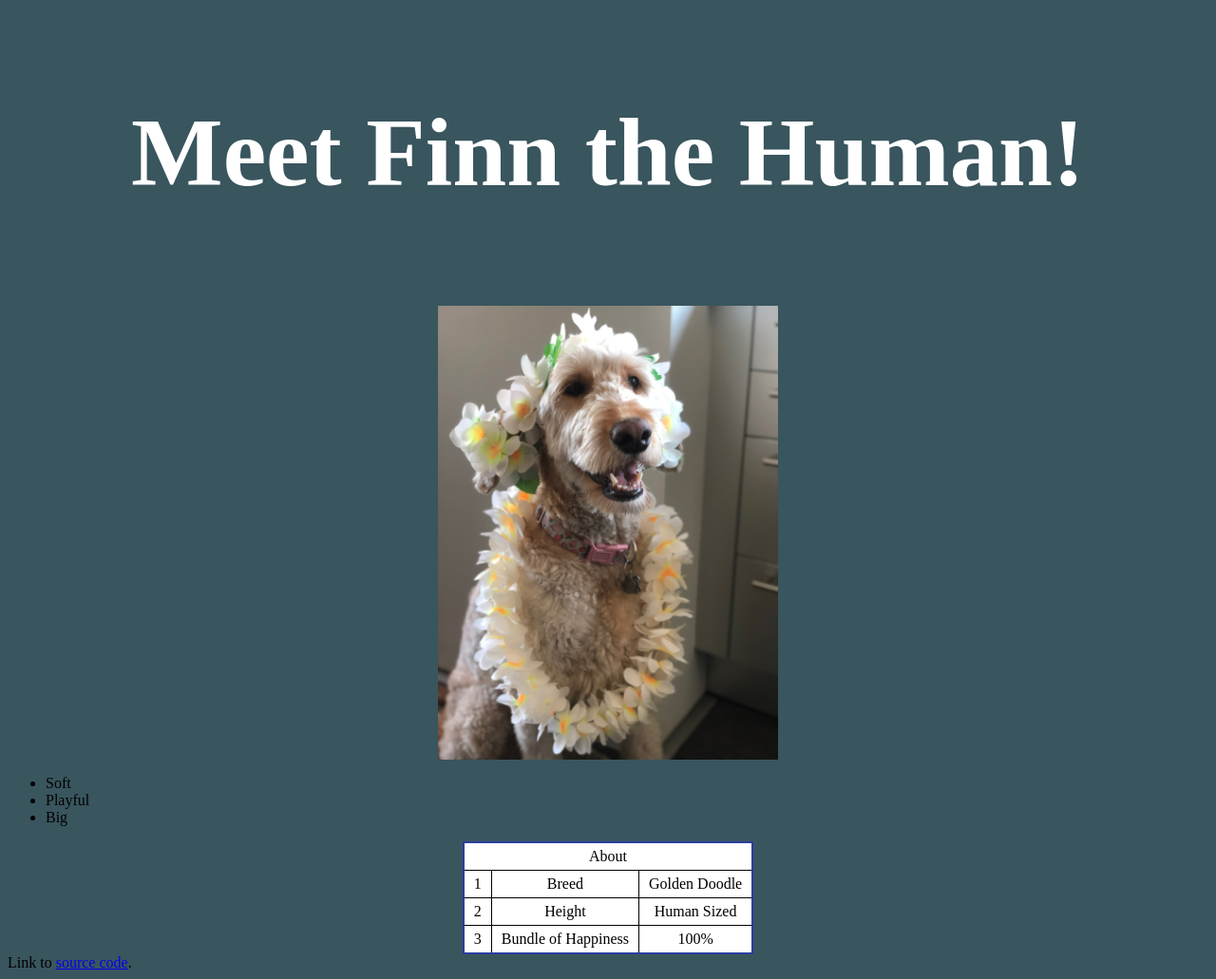
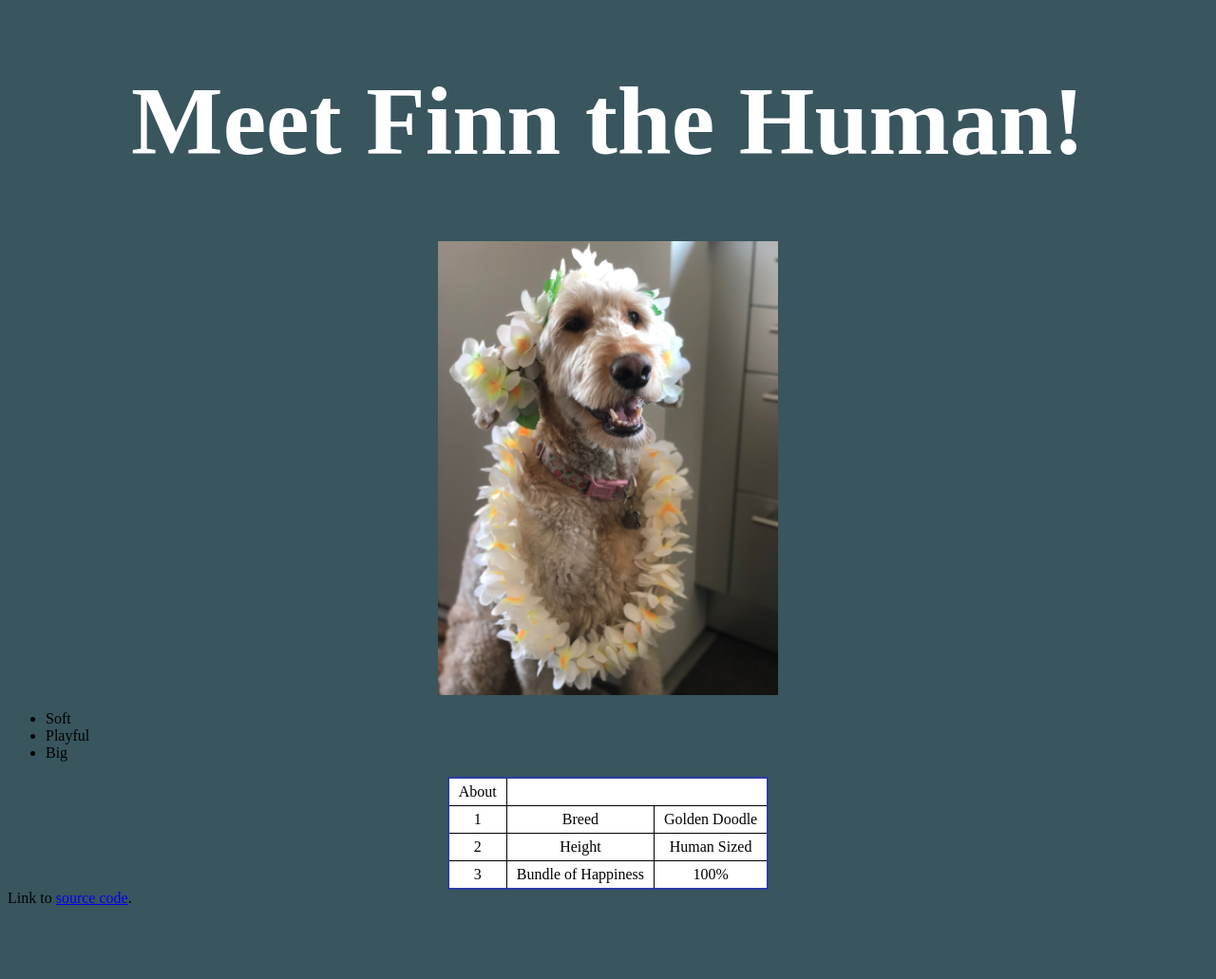
Before and after one commit to lfloegel/project-0, a plain HTML site: page index.html in a window 1280 px wide. Shown: the whole page at 95% size. After the commit the page ends 963 px from the top, so only its background shows below. Drawn offline with Linux system fonts and the light colour scheme.

Commit message:
fixed header

```diff
--- a/index.html
+++ b/index.html
@@ -6,7 +6,7 @@
     <link rel="stylesheet" href="style.css">
   </head>
   <body>
-    <h3>Meet Finn the Human!</h3>
+    <h1>Meet Finn the Human!</h1>
     <img src = "finnie.png" alt = "Finnie" />
     <ul>
       <li>Soft</li>
@@ -15,7 +15,7 @@
     </ul>
     <table>
       <tr>
-          <td colspan="3"> About </td>
+          <td> About </td>
       </tr>
       <tr>
           <td>1</td>
--- a/style.css
+++ b/style.css
@@ -2,7 +2,7 @@ body {
     background-color: rgb(57, 85, 94);
 }
 
-h3 {
+h1 {
     color: white;
     text-align: center;
     font-size: 8vw;
```
